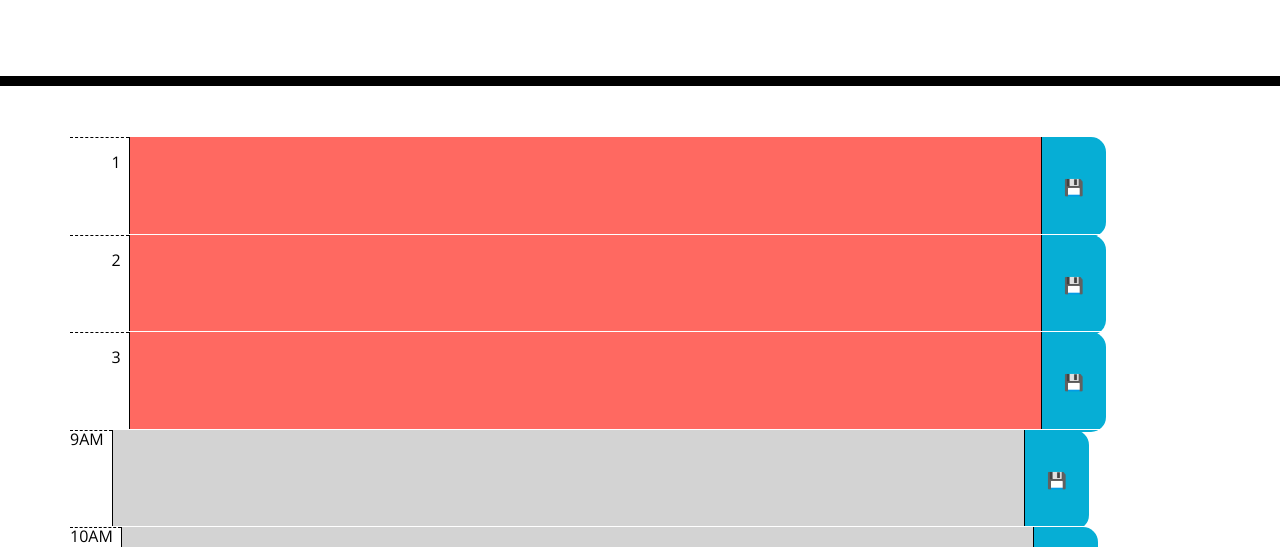
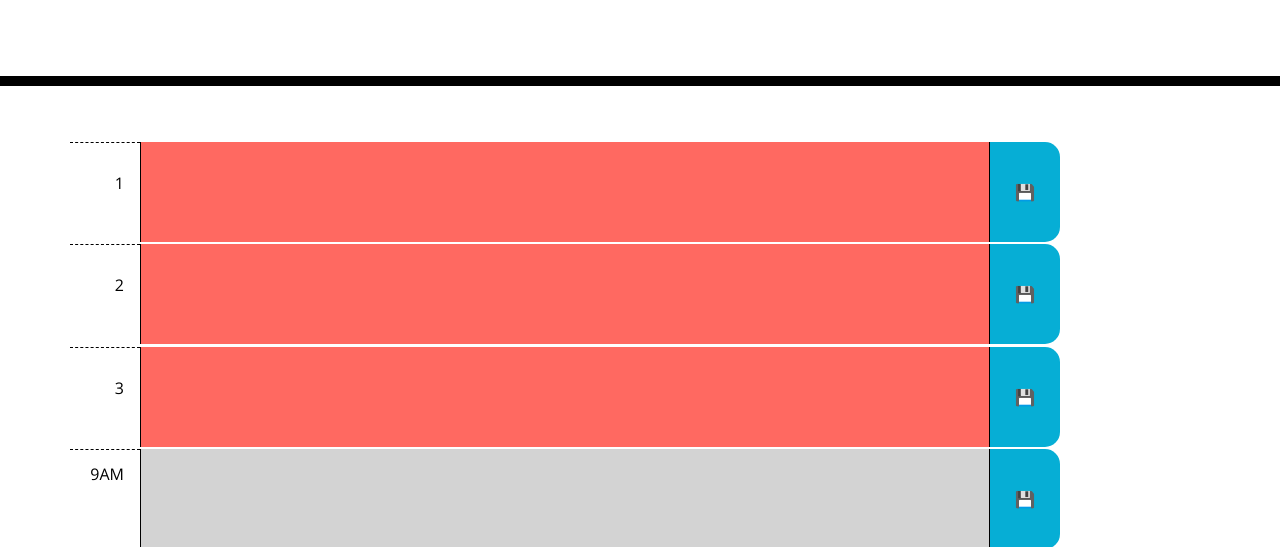
Before and after one commit to JtheFox/workday-scheduler, a plain HTML site: page index.html in a window 1280 px wide. Shown: the part 182-729 px from the top of the page. Drawn offline with nearby package versions, Linux system fonts and the light colour scheme.

Commit message:
Updated timeblock styling

```diff
--- a/style.css
+++ b/style.css
@@ -10,21 +10,21 @@ body {
 }
 
 textarea {
+  width: 85%;
+  padding: 10px;
+  border: none;
+  border-left: 1px solid black;
   background: transparent;
-  border: none;
+  color: #000000;
   resize: none;
-  color: #000000;
-  border-left: 1px solid black;
-  padding: 10px;
-  width: 80%;
 }
 
 .jumbotron {
-  text-align: center;
+  border-bottom: 10px solid black;
+  border-radius: 0;
   background-color: transparent;
   color: black;
-  border-radius: 0;
-  border-bottom: 10px solid black;
+  text-align: center;
 }
 
 .description {
@@ -32,22 +32,26 @@ textarea {
 }
 
 .time-block {
+  border-radius: 15px;
   text-align: center;
-  border-radius: 15px;
 }
 
 .row {
+  width: 90%;
+  height: 80px;
+  margin-top: 1.4rem;
+  border-top: 1px solid white;
   white-space: pre-wrap;
-  height: 80px;
-  margin-top: 1.1rem;
-  border-top: 1px solid white;
 }
 
 .hour {
+  width: 7%;
+  padding: 1rem 1rem 0 0;
+  border-top: 1px dashed #000000;
   background-color: #ffffff;
   color: #000000;
-  border-top: 1px dashed #000000;
-  padding-right: 0.5rem;
+  display: flex;
+  justify-content: right;
 }
 
 .past {
@@ -70,12 +74,12 @@ button {
 }
 
 .saveBtn {
+  width: 7%;
   border-left: 1px solid black;
   border-top-right-radius: 15px;
   border-bottom-right-radius: 15px;
   background-color: #06aed5;
   color: white;
-  min-width: 4rem;
 }
 
 .saveBtn i:hover {
```
